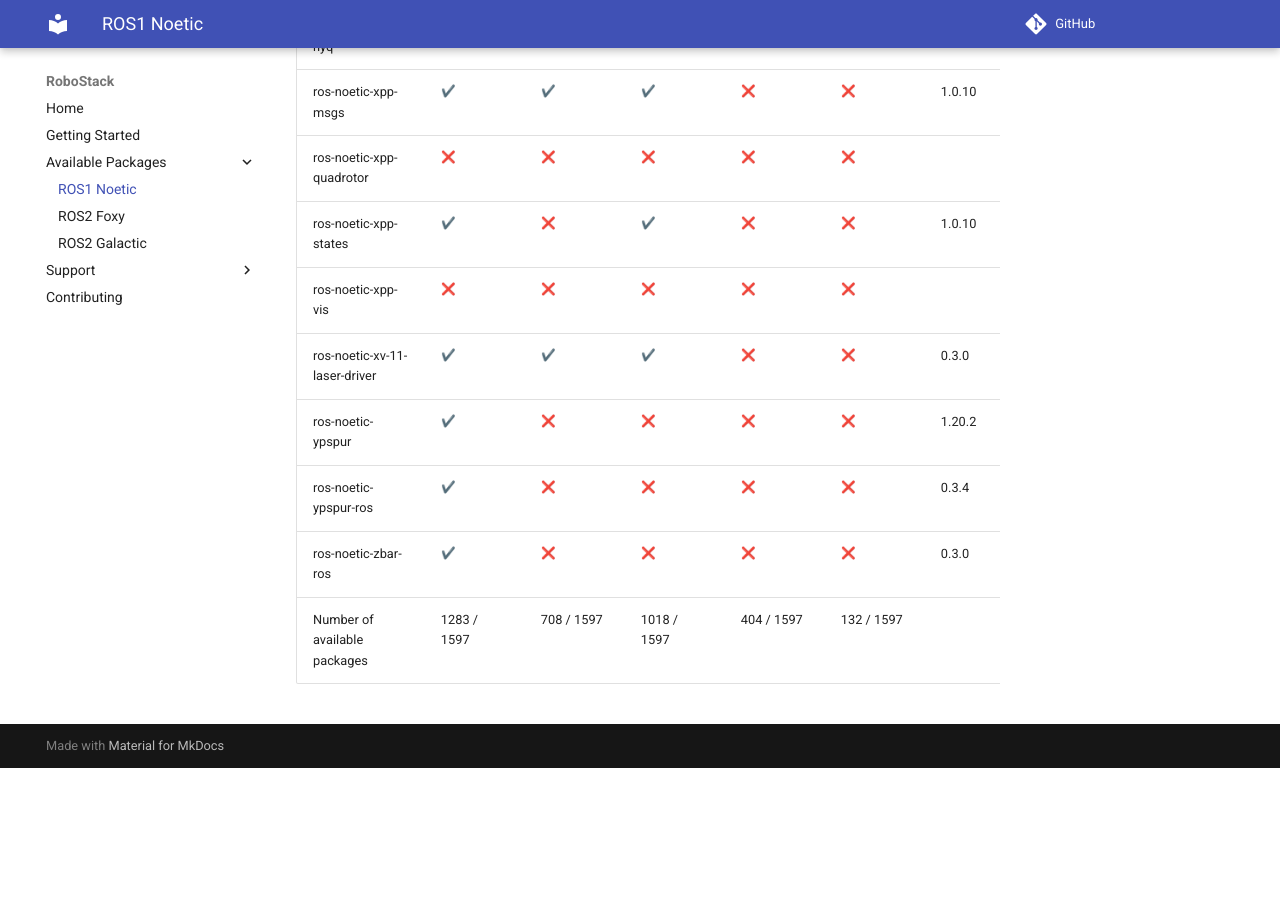
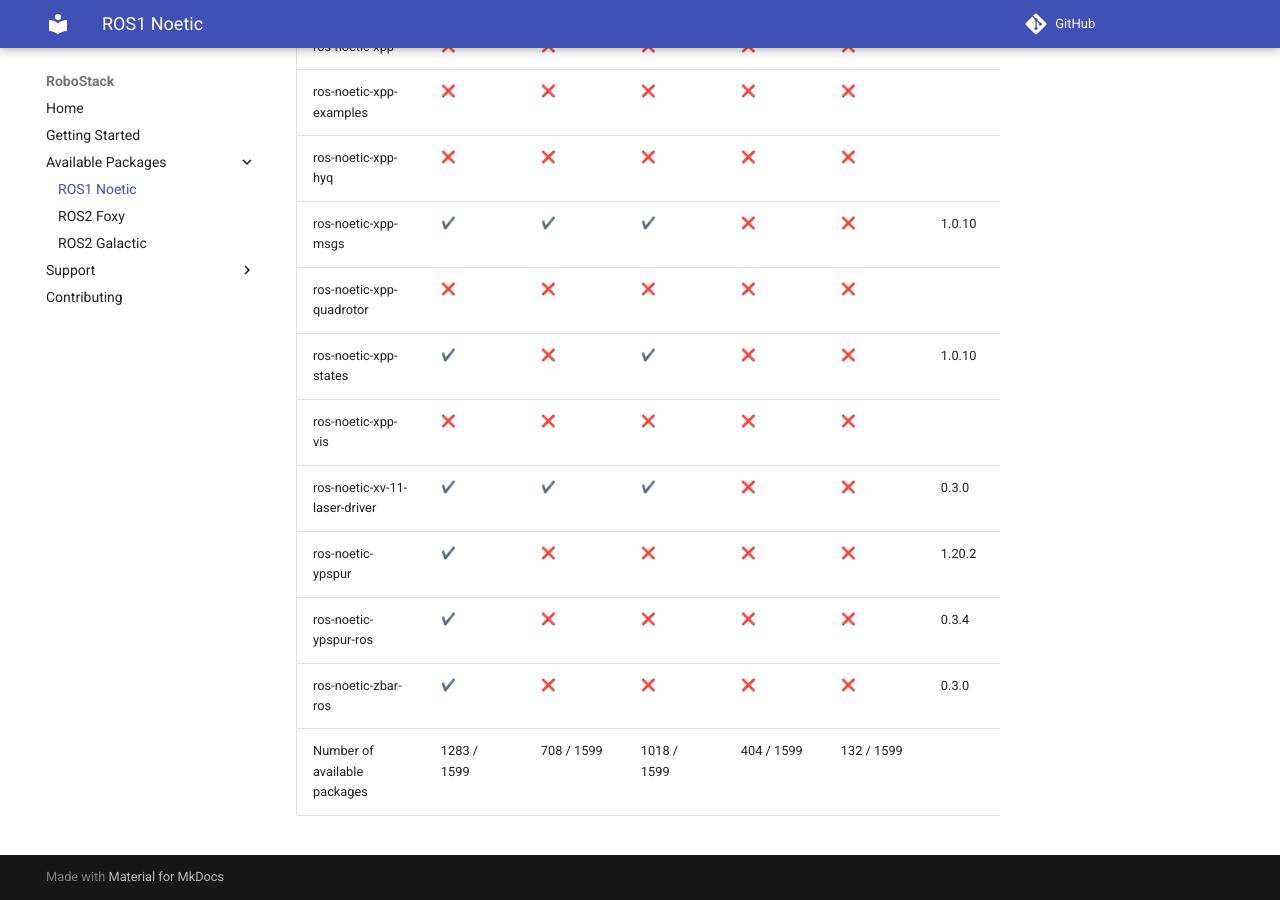
Before and after one commit to RoboStack/robostack.github.io, an MkDocs documentation site: the page built from docs/noetic.md, in a window 1280 px wide and 900 px high, scrolled down 115861 px. Built offline with MkDocs 1.6.1 and Material for MkDocs 9.7.7, drawn with Linux system fonts in a browser that asks for light colours; emoji names are drawn with the system emoji font; comment, search, counter and statistics services are not loaded; before the commit the page ends 116629 px from its top, so only the background shows below that; some of the changed text lies outside the part shown.

Commit message:
Update tables

```diff
--- a/docs/noetic.md
+++ b/docs/noetic.md
@@ -1597,4 +1599,4 @@
 | ros-noetic-ypspur | :heavy_check_mark: { data-sort='1' } | :x: { data-sort='0' } | :x: { data-sort='0' } | :x: { data-sort='0' } | :x: { data-sort='0' } | 1.20.2  |
 | ros-noetic-ypspur-ros | :heavy_check_mark: { data-sort='1' } | :x: { data-sort='0' } | :x: { data-sort='0' } | :x: { data-sort='0' } | :x: { data-sort='0' } | 0.3.4  |
 | ros-noetic-zbar-ros | :heavy_check_mark: { data-sort='1' } | :x: { data-sort='0' } | :x: { data-sort='0' } | :x: { data-sort='0' } | :x: { data-sort='0' } | 0.3.0  |
-| Number of available packages |  1283 / 1597 | 708 / 1597 | 1018 / 1597 | 404 / 1597 | 132 / 1597 |
+| Number of available packages |  1283 / 1599 | 708 / 1599 | 1018 / 1599 | 404 / 1599 | 132 / 1599 |
```
Also changed, not shown: other parts of docs/noetic.md (+2 -0 lines).
